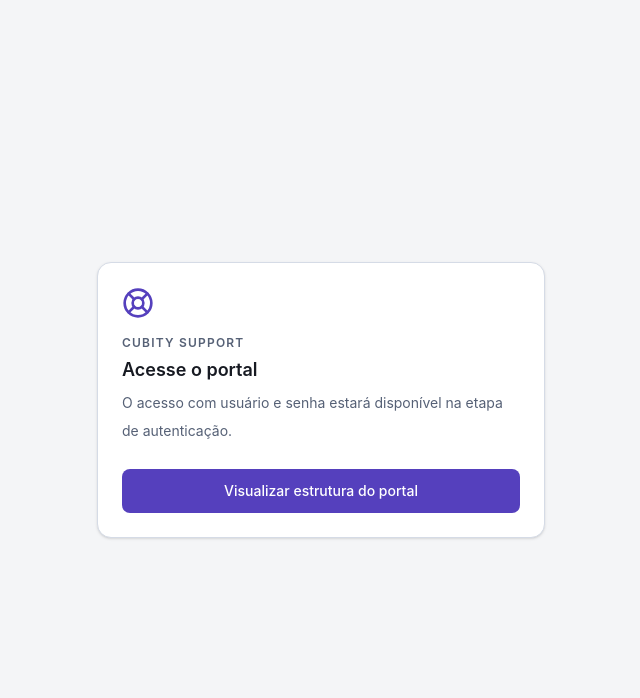
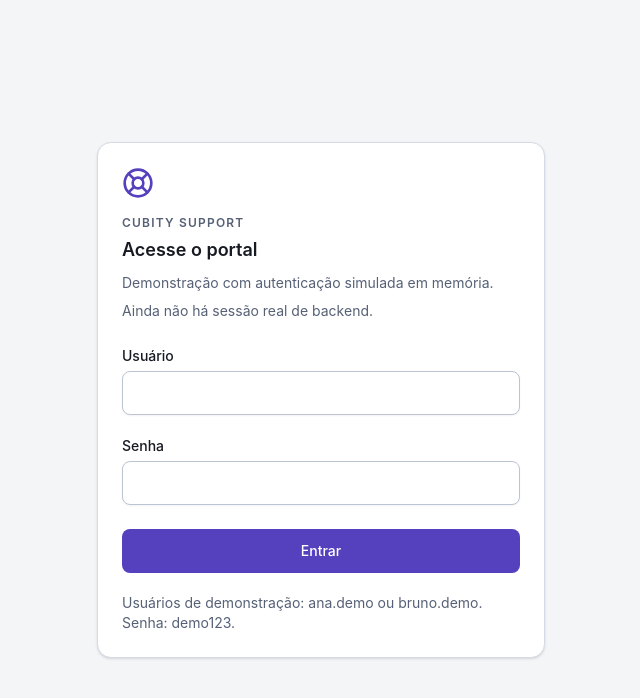
Before and after one commit to Diasszx/HeldeskCubity, a React (Vite) app in the folder frontend/: page /login in a window 1280 px wide. Shown: the top 698 px of the page, without its empty margins (319-959 px from the left). Built offline with nearby package versions, Linux system fonts and the light colour scheme.

Commit message:
feat(auth): connect login logout and safe return navigation

```diff
--- a/frontend/src/App.tsx
+++ b/frontend/src/App.tsx
@@ -1,6 +1,11 @@
 import { RouterProvider } from 'react-router/dom'
 import { router } from './routes'
+import { AuthProvider } from './features/auth/AuthProvider'
 
 export default function App() {
-  return <RouterProvider router={router} />
+  return (
+    <AuthProvider>
+      <RouterProvider router={router} />
+    </AuthProvider>
+  )
 }
--- a/frontend/src/components/layout/PageHeader.tsx
+++ b/frontend/src/components/layout/PageHeader.tsx
@@ -1,13 +1,10 @@
-import { Link } from 'react-router'
-import { Button } from '@/components/ui/button'
+import { SessionControls } from '@/features/auth/SessionControls'
 
 export function PageHeader({ title }: { title: string }) {
   return (
     <header className="flex min-h-20 items-center justify-between gap-4 border-b py-4 md:min-h-24">
       <h1 className="text-xl font-bold tracking-tight md:text-2xl">{title}</h1>
-      <Button variant="outline" asChild>
-        <Link to="/login">Login</Link>
-      </Button>
+      <SessionControls />
     </header>
   )
 }
--- /dev/null
+++ b/frontend/src/features/auth/LoginForm.tsx
@@ -0,0 +1,98 @@
+import { useForm } from 'react-hook-form'
+import { useRef } from 'react'
+import { zodResolver } from '@hookform/resolvers/zod'
+import { Button } from '@/components/ui/button'
+import { Input } from '@/components/ui/input'
+import { Label } from '@/components/ui/label'
+import { loginSchema, type LoginInput } from './login-schema'
+export function LoginForm({
+  onLogin,
+}: {
+  onLogin: (input: LoginInput) => Promise<void>
+}) {
+  const locked = useRef(false)
+  const {
+    register,
+    handleSubmit,
+    setError,
+    formState: { errors, isSubmitting },
+  } = useForm<LoginInput>({
+    resolver: zodResolver(loginSchema),
+    defaultValues: { username: '', password: '' },
+  })
+  async function login(input: LoginInput) {
+    try {
+      await onLogin(input)
+    } catch (error) {
+      setError('root', {
+        message:
+          error instanceof Error
+            ? error.message
+            : 'Não foi possível entrar. Tente novamente.',
+      })
+    }
+  }
+  return (
+    <form
+      noValidate
+      className="grid gap-4"
+      onSubmit={(event) => {
+        event.preventDefault()
+        if (locked.current) return
+        locked.current = true
+        void handleSubmit(login)(event).finally(() => {
+          locked.current = false
+        })
+      }}
+      aria-busy={isSubmitting}
+    >
+      <fieldset disabled={isSubmitting} className="grid min-w-0 gap-4">
+        <div className="grid gap-2">
+          <Label htmlFor="login-username">Usuário</Label>
+          <Input
+            id="login-username"
+            autoComplete="username"
+            required
+            aria-invalid={!!errors.username}
+            aria-describedby="username-error"
+            {...register('username')}
+          />
+          <p
+            id="username-error"
+            role={errors.username ? 'alert' : undefined}
+            className="text-sm text-destructive"
+          >
+            {errors.username?.message}
+          </p>
+        </div>
+        <div className="grid gap-2">
+          <Label htmlFor="login-password">Senha</Label>
+          <Input
+            id="login-password"
+            type="password"
+            autoComplete="current-password"
+            required
+            aria-invalid={!!errors.password}
+            aria-describedby="password-error"
+            {...register('password')}
+          />
+          <p
+            id="password-error"
+            role={errors.password ? 'alert' : undefined}
+            className="text-sm text-destructive"
+          >
+            {errors.password?.message}
+          </p>
+        </div>
+      </fieldset>
+      {errors.root && (
+        <p role="alert" className="text-sm text-destructive">
+          {errors.root.message}
+        </p>
+      )}
+      <Button type="submit" disabled={isSubmitting}>
+        {isSubmitting ? 'Entrando…' : 'Entrar'}
+      </Button>
+    </form>
+  )
+}
--- a/frontend/src/features/auth/LoginPage.tsx
+++ b/frontend/src/features/auth/LoginPage.tsx
@@ -1,19 +1,26 @@
 import { useEffect } from 'react'
+import { Navigate, useLocation } from 'react-router'
 import { LifeBuoy } from 'lucide-react'
-import { Link } from 'react-router'
-import { Button } from '@/components/ui/button'
 import {
   Card,
   CardHeader,
   CardTitle,
   CardDescription,
-  CardFooter,
+  CardContent,
 } from '@/components/ui/card'
+import { Button } from '@/components/ui/button'
+import { useAuth } from './auth-context'
+import { LoginForm } from './LoginForm'
+import { loginDestination } from './login-schema'
 
 export function LoginPage() {
+  const auth = useAuth()
+  const location = useLocation()
   useEffect(() => {
     document.title = 'Login | Cubity Support'
   }, [])
+  if (auth.state.phase === 'authenticated')
+    return <Navigate to={loginDestination(location.state?.from)} replace />
   return (
     <main className="grid min-h-dvh place-items-center p-6">
       <Card asChild className="w-full max-w-md">
@@ -28,18 +35,38 @@
                 Acesse o portal
               </h1>
             </CardTitle>
-            <CardDescription asChild>
-              <p>
-                O acesso com usuário e senha estará disponível na etapa de
-                autenticação.
-              </p>
+            <CardDescription>
+              Demonstração com autenticação simulada em memória. Ainda não há
+              sessão real de backend.
             </CardDescription>
           </CardHeader>
-          <CardFooter>
-            <Button asChild className="w-full whitespace-normal text-center">
-              <Link to="/dashboard">Visualizar estrutura do portal</Link>
-            </Button>
-          </CardFooter>
+          <CardContent className="grid gap-5">
+            {auth.state.phase === 'loading' && (
+              <p role="status">Verificando sessão…</p>
+            )}
+            {auth.state.phase === 'error' && (
+              <>
+                <p role="alert" className="text-sm text-destructive">
+                  {auth.state.message}
+                </p>
+                <Button onClick={auth.refresh}>Tentar novamente</Button>
+              </>
+            )}
+            {auth.state.phase === 'unauthenticated' && (
+              <>
+                {auth.state.message && (
+                  <p role="alert" className="text-sm text-destructive">
+                    {auth.state.message}
+                  </p>
+                )}
+                <LoginForm onLogin={auth.login} />
+                <p className="text-sm text-muted-foreground">
+                  Usuários de demonstração: ana.demo ou bruno.demo. Senha:
+                  demo123.
+                </p>
+              </>
+            )}
+          </CardContent>
         </section>
       </Card>
     </main>
--- /dev/null
+++ b/frontend/src/features/auth/SessionControls.tsx
@@ -0,0 +1,37 @@
+import { useState } from 'react'
+import { Button } from '@/components/ui/button'
+import { useAuth } from './auth-context'
+export function SessionControls() {
+  const { state, pending, logout } = useAuth(),
+    [error, setError] = useState('')
+  return (
+    <div className="grid justify-items-end gap-2">
+      <div className="flex flex-wrap items-center justify-end gap-3">
+        <span className="text-sm text-muted-foreground">
+          {state.user?.name}
+        </span>
+        <Button
+          variant="outline"
+          disabled={pending}
+          onClick={() => {
+            setError('')
+            void logout().catch((failure: unknown) =>
+              setError(
+                failure instanceof Error
+                  ? failure.message
+                  : 'Não foi possível sair. Tente novamente.',
+              ),
+            )
+          }}
+        >
+          {pending ? 'Saindo…' : 'Sair'}
+        </Button>
+      </div>
+      {error && (
+        <p role="alert" className="text-sm text-destructive">
+          {error}
+        </p>
+      )}
+    </div>
+  )
+}
--- /dev/null
+++ b/frontend/src/features/auth/login-schema.ts
@@ -0,0 +1,18 @@
+import { z } from 'zod'
+export const loginSchema = z.object({
+  username: z.string().trim().min(1, 'Informe o usuário.'),
+  password: z.string().min(1, 'Informe a senha.'),
+})
+export type LoginInput = z.infer<typeof loginSchema>
+export function loginDestination(value: unknown) {
+  if (
+    typeof value !== 'string' ||
+    !/^\/(dashboard|requests)(\/|\?|#|$)/.test(value) ||
+    value.includes('\\')
+  )
+    return '/dashboard'
+  const normalized = new URL(value, 'http://portal.local')
+  if (!/^\/(dashboard|requests)(\/|$)/.test(normalized.pathname))
+    return '/dashboard'
+  return normalized.pathname + normalized.search + normalized.hash
+}
```
Also changed, not shown: frontend/src/routes.tsx (+10 -1 lines).
